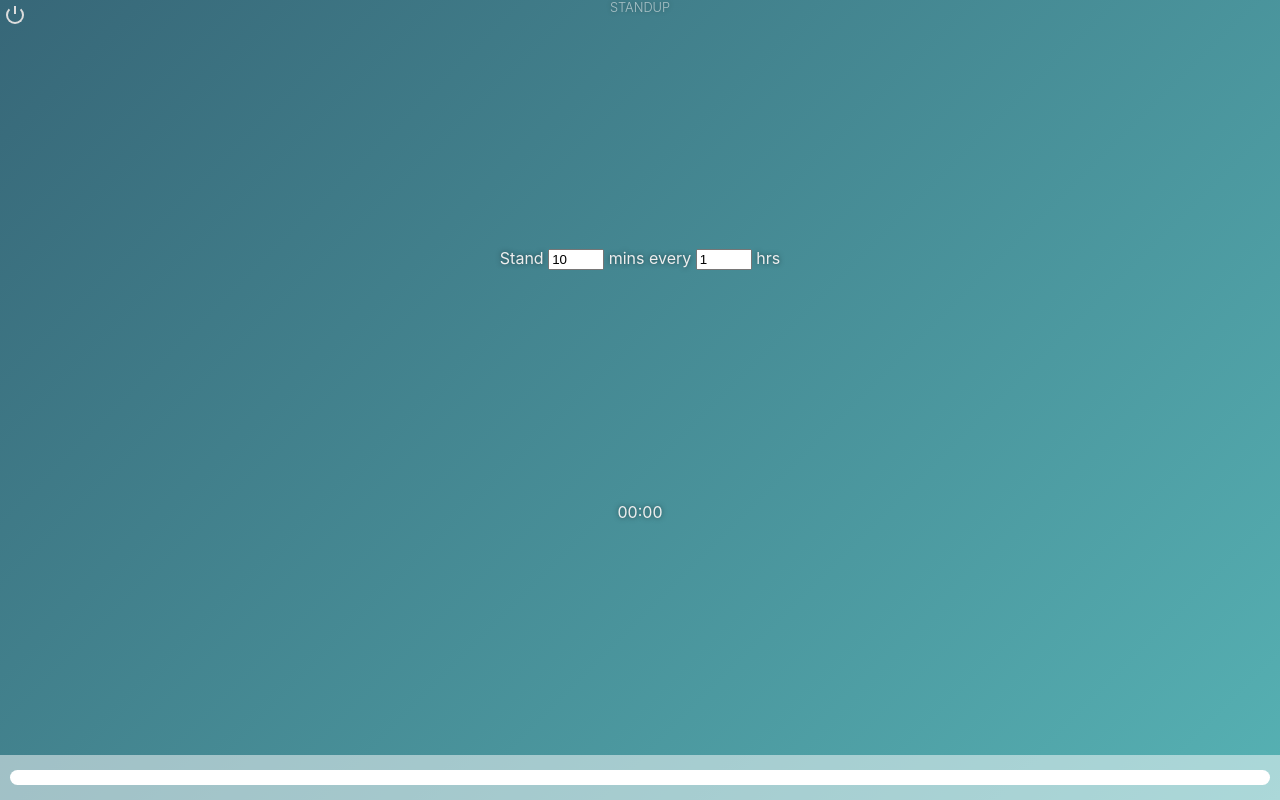
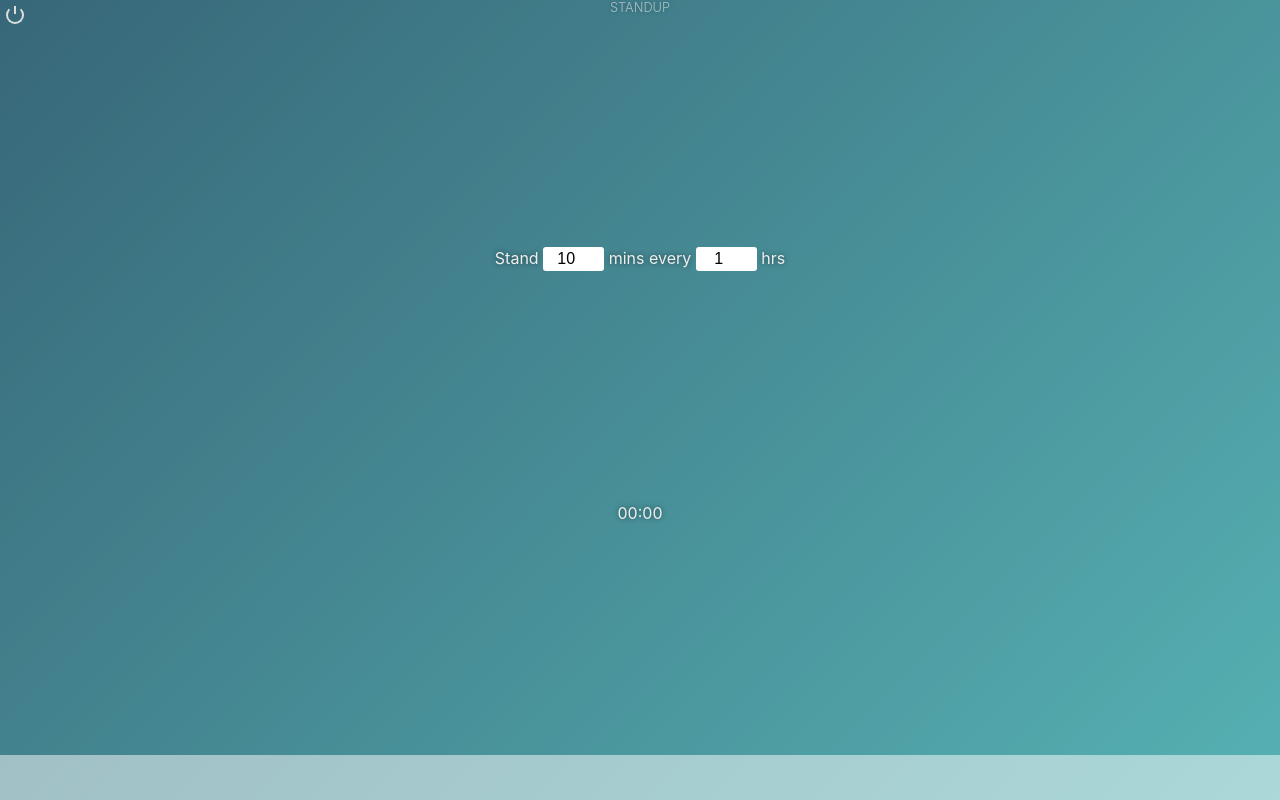
Before and after one commit to filoxo/standup, an Electron app: page index.html in a window 1280 px wide. Drawn offline with Linux system fonts and the light colour scheme.

Commit message:
Reset box-sizing. Add numeric input styles. Update progresss-bar.

```diff
--- a/app/style.css
+++ b/app/style.css
@@ -1,6 +1,7 @@
 :root {
     font-size: 16px;
 }
+* { box-sizing: border-box; }
 body {
     display: flex;
     background: linear-gradient(135deg, rgba(55,103,120,1) 0%,rgba(86,177,179,1) 100%);
@@ -20,6 +21,14 @@ main {
 footer {
     text-align: right;
 }
+input[type=number] {
+    border-radius: 3px;
+    border: none;
+    font-size: 1rem;
+    padding: 3px;
+    text-align: center;
+}
+
 .title {
     font-size: .8rem;
     font-weight: 300;
@@ -92,6 +101,8 @@ button.icon {
 .progress-bar {
     background: #fff;
     border-radius: 15px;
-    margin: 0 10px;
+    margin: 0 auto;
     padding-bottom: 15px;
+    transition: width 150ms;
+    width: 0;
 }
```
